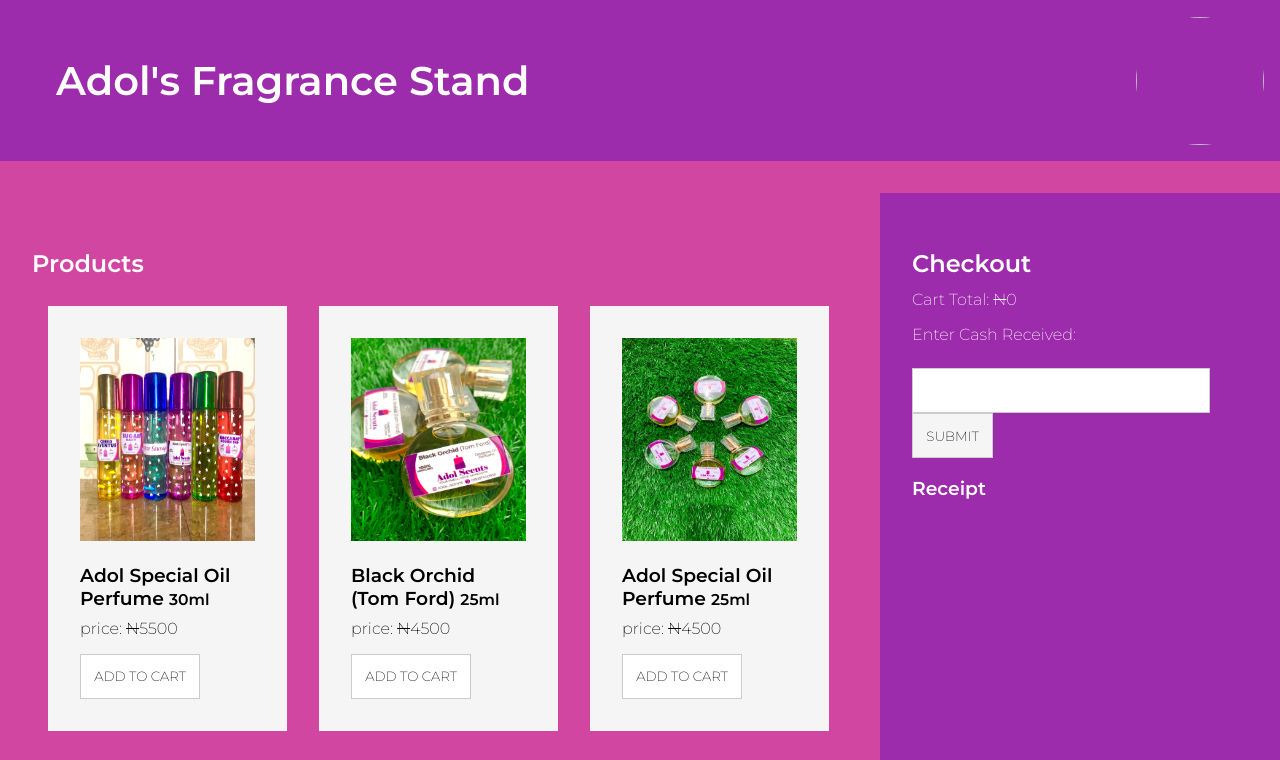
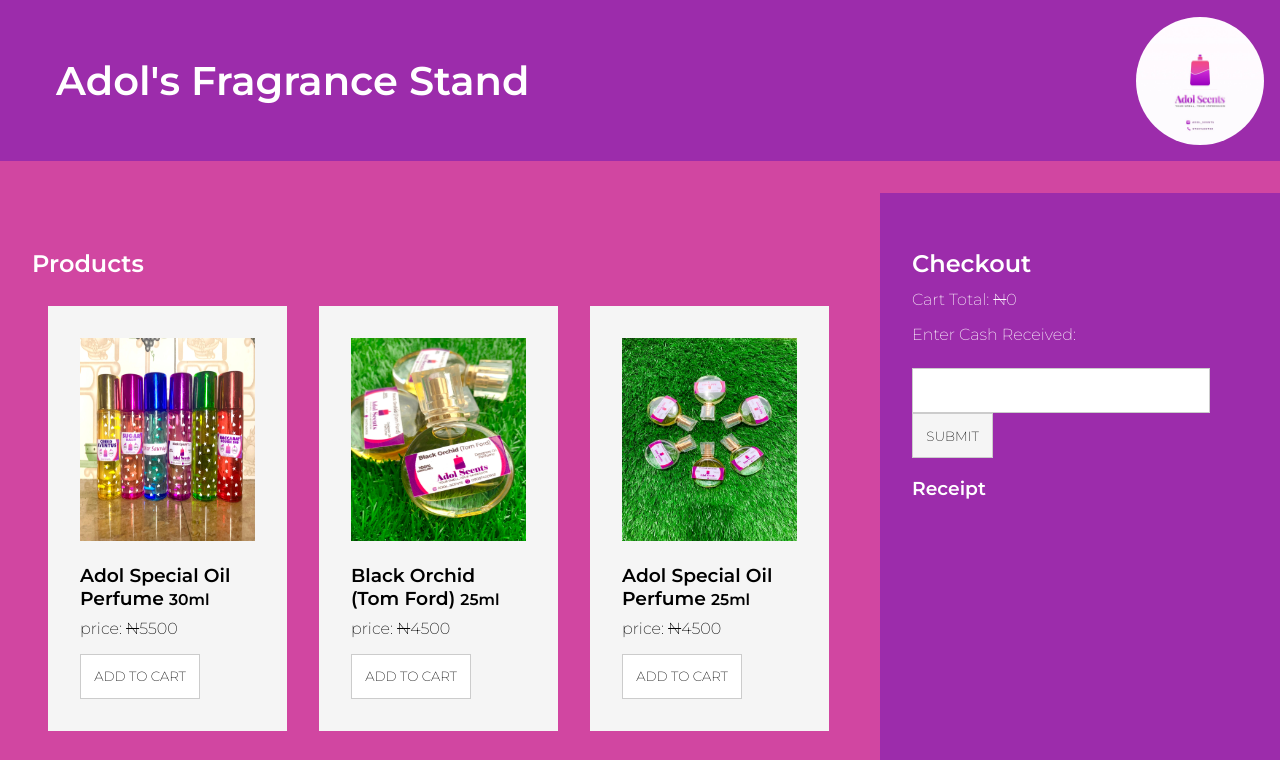
Before and after one commit to chibike460/chibike460.github.io, a plain HTML site: page adolscents/index.html in a window 1280 px wide. Shown: the top 760 px of the page. Drawn offline with Linux system fonts and the light colour scheme.

Commit message:
fix: logo not displaying incorrect path

```diff
--- a/adolscents/index.html
+++ b/adolscents/index.html
@@ -16,7 +16,7 @@
     <div class="shopping-cart">
         <header>
             <h1>Adol's Fragrance Stand</h1>
-            <img src="images/adol-logo.jpg">
+            <img src="app/src/images/adol-logo.jpg">
         </header>
 
         <div class="currency-selector"></div>
```
